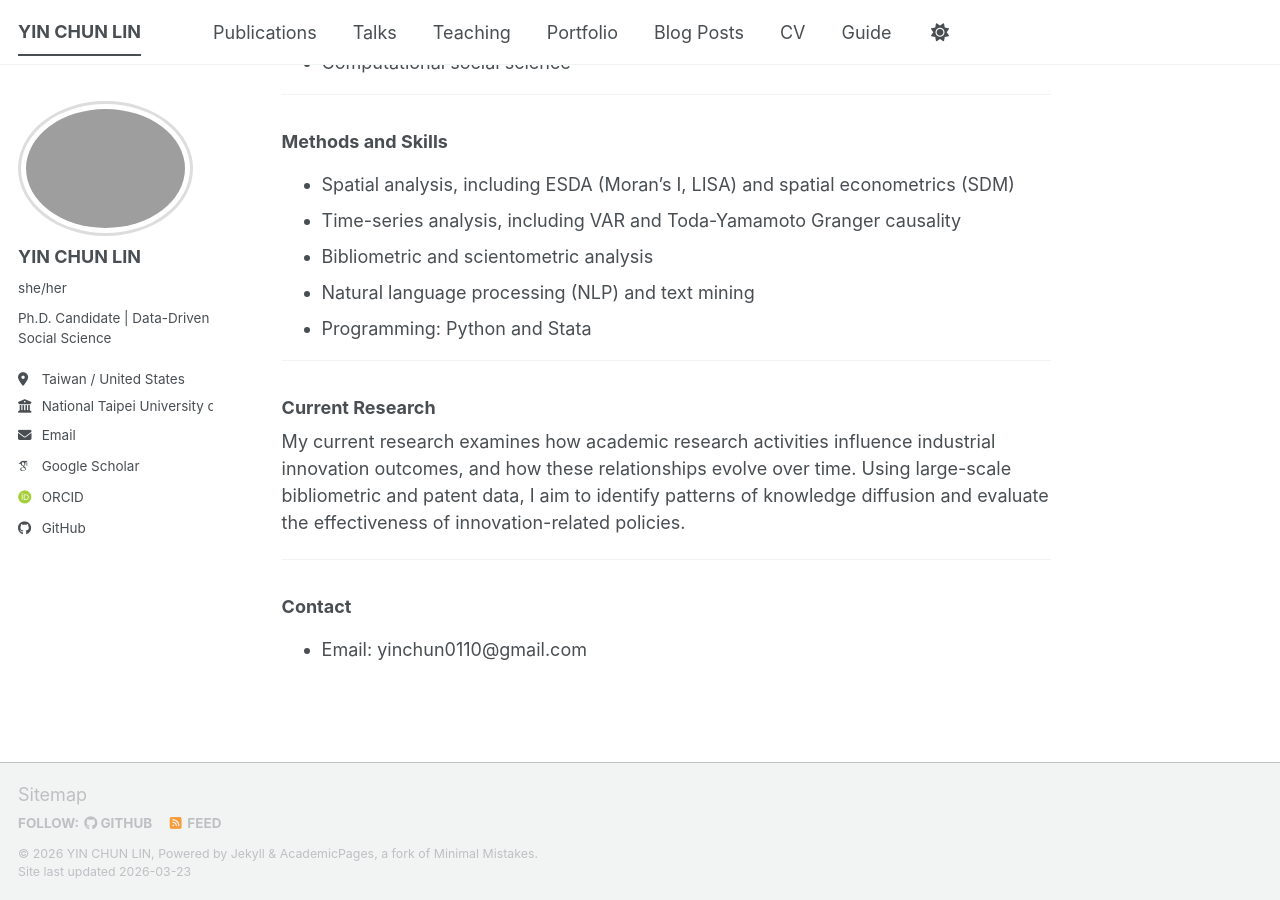
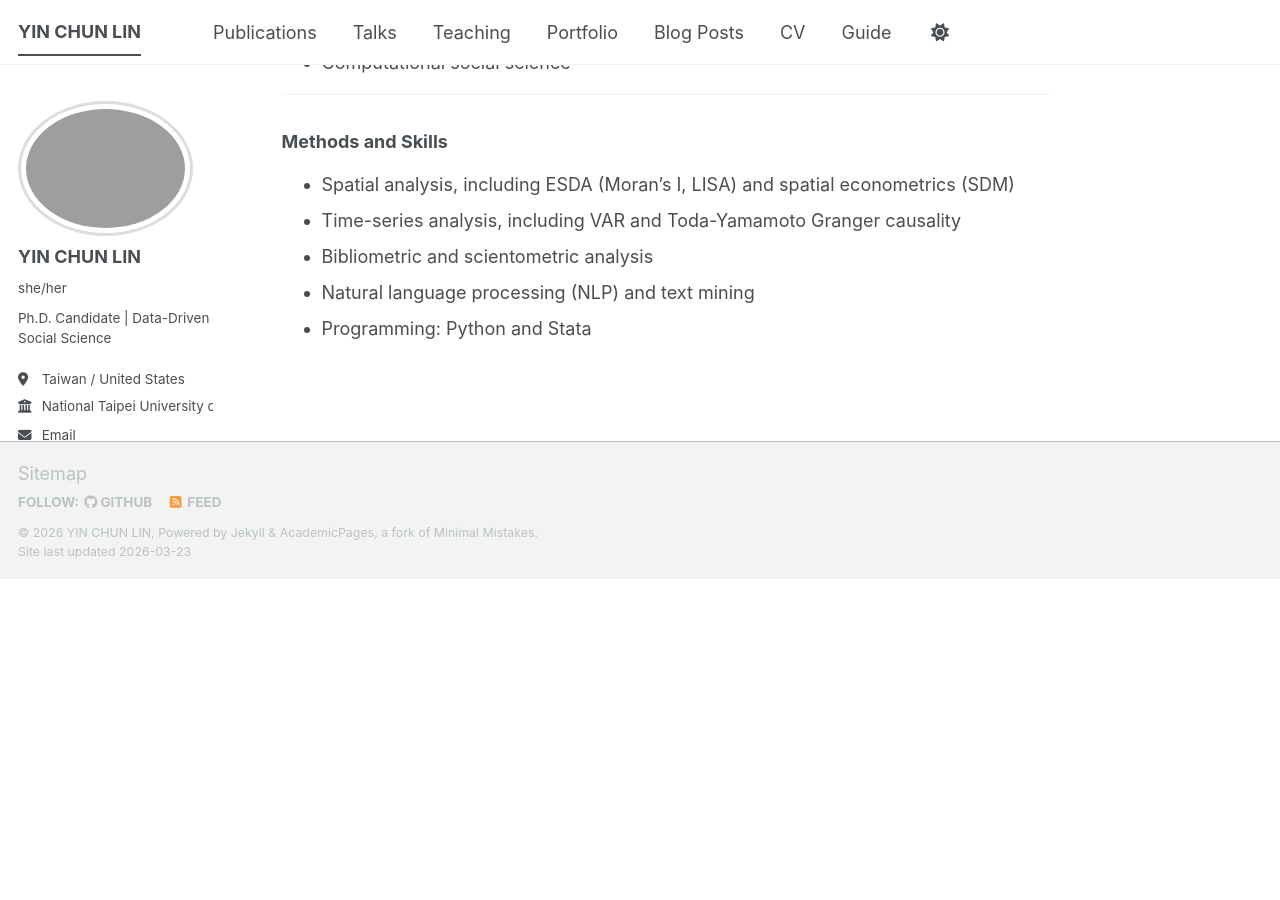
Before and after one commit to Christina0824/yinchun.github.io, a Jekyll site: the page built from _pages/about.md, in a window 1280 px wide and 900 px high, scrolled down 859 px. Built offline with Jekyll 4.4.1, drawn with Linux system fonts in a browser that asks for light colours; some web fonts are replaced; a script bundle is joined from its source files by our own code; library files that are not in the unit come from our copies; after the commit the page ends 1438 px from its top, so only the background shows below that.

Commit message:
Remove current research and contact sections from about page
Removed sections on current research and contact information from the about page.

```diff
--- a/_pages/about.md
+++ b/_pages/about.md
@@ -38,15 +38,3 @@ My research integrates **econometrics, bibliometrics, and natural language proce
 - Bibliometric and scientometric analysis
 - Natural language processing (NLP) and text mining
 - Programming: Python and Stata
-
----
-
-### Current Research
-
-My current research examines how academic research activities influence industrial innovation outcomes, and how these relationships evolve over time. Using large-scale bibliometric and patent data, I aim to identify patterns of knowledge diffusion and evaluate the effectiveness of innovation-related policies.
-
----
-
-### Contact
-
-- Email: yinchun0110@gmail.com
```
